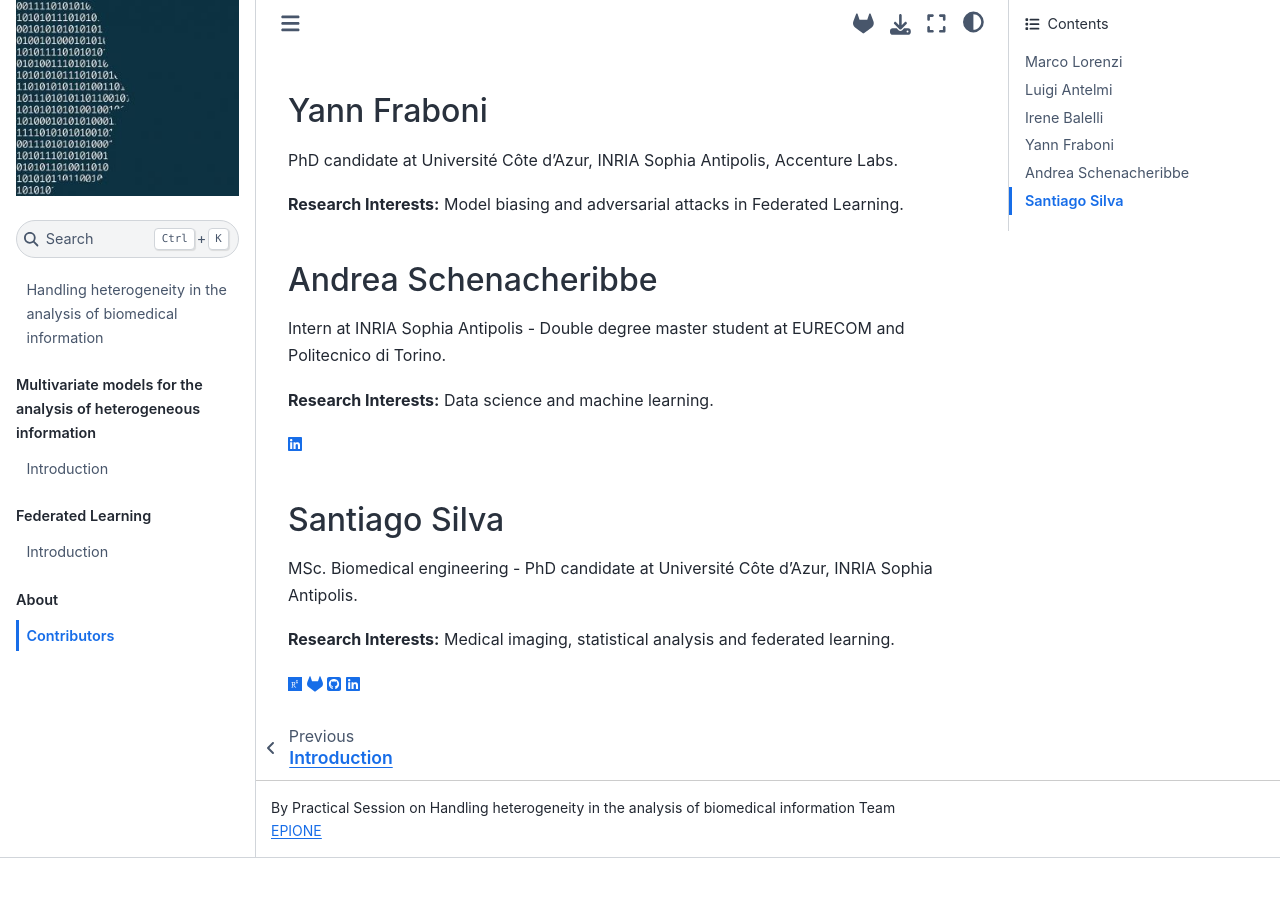
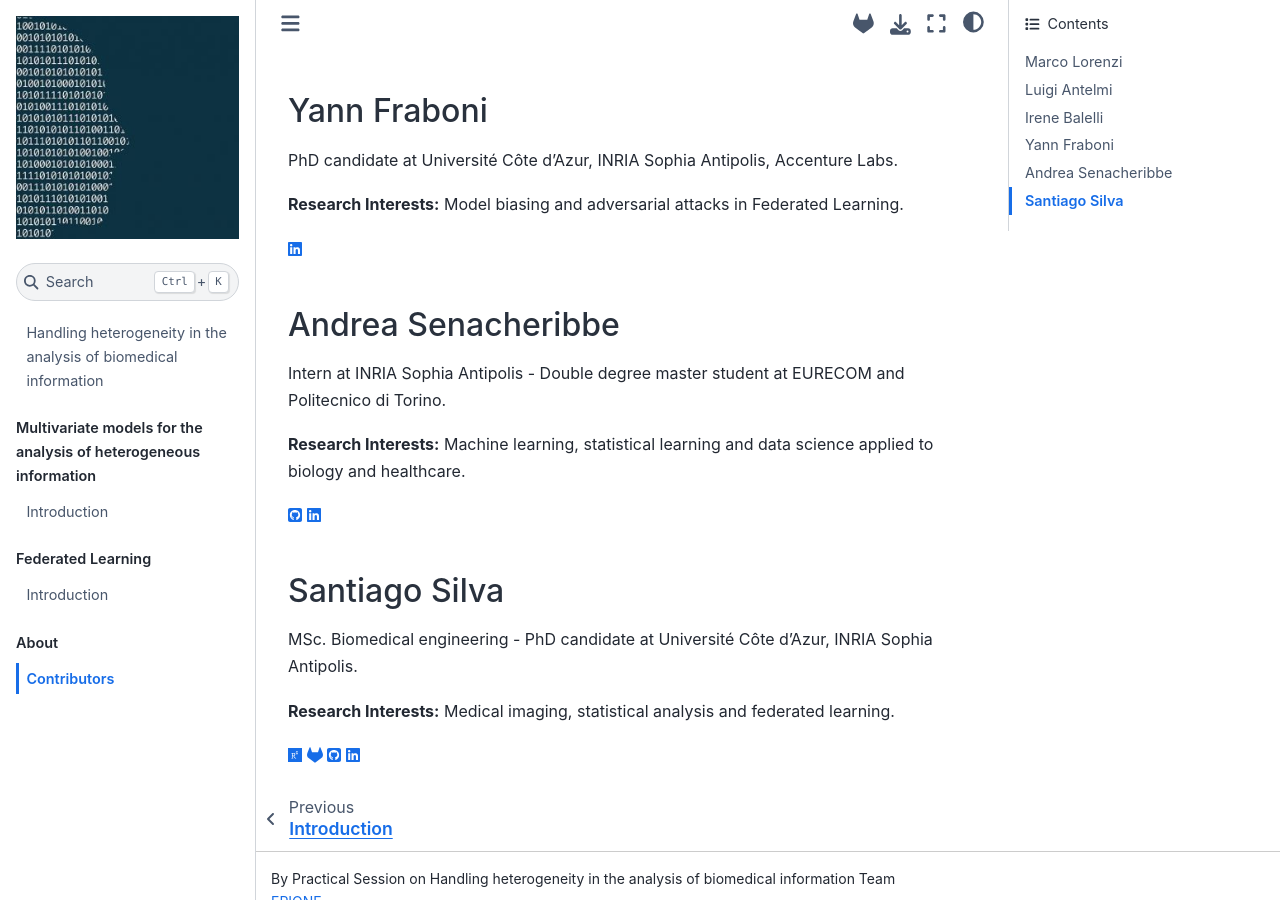
Before and after one commit to kchennen/flhd, a Jupyter Book: the page built from contributors.md, in a window 1280 px wide and 900 px high, scrolled down 868 px. Built offline with Jupyter Book 1.0.4 settings and Sphinx 7.4.7 and the Sphinx Book theme 1.1.4, drawn with Linux system fonts in a browser that asks for light colours; pages that are not in the unit, such as notebooks, are missing from menus; before the commit the page ends 1726 px from its top, so only the background shows below that.

Commit message:
fix contributors.md

```diff
--- a/contributors.md
+++ b/contributors.md
@@ -32,13 +32,15 @@ PhD candidate at Université Côte d’Azur, INRIA Sophia Antipolis, Accenture L
 
 **Research Interests:** Model biasing and adversarial attacks in Federated Learning.
 
-## Andrea Schenacheribbe
+<a href="https://www.linkedin.com/in/yannfraboni" target="_blank"><i class="fab fa-linkedin"></i></a>
+
+## Andrea Senacheribbe
 Intern at INRIA Sophia Antipolis - Double degree master student at EURECOM and Politecnico di Torino.
 
-**Research Interests:** Data science and machine learning.
+**Research Interests:** Machine learning, statistical learning and data science applied to biology and healthcare.
 
-<a href="https://www.linkedin.com/in/yannfraboni" target="_blank"><i class="fab fa-linkedin"></i></a>
-
+<a href="https://github.com/asena/" target="_blank"><i class="fab fa-github-square"></i></a>
+<a href="https://www.linkedin.com/in/andrea-senacheribbe/" target="_blank"><i class="fab fa-linkedin"></i></a>
 
 
 ## Santiago Silva
```
